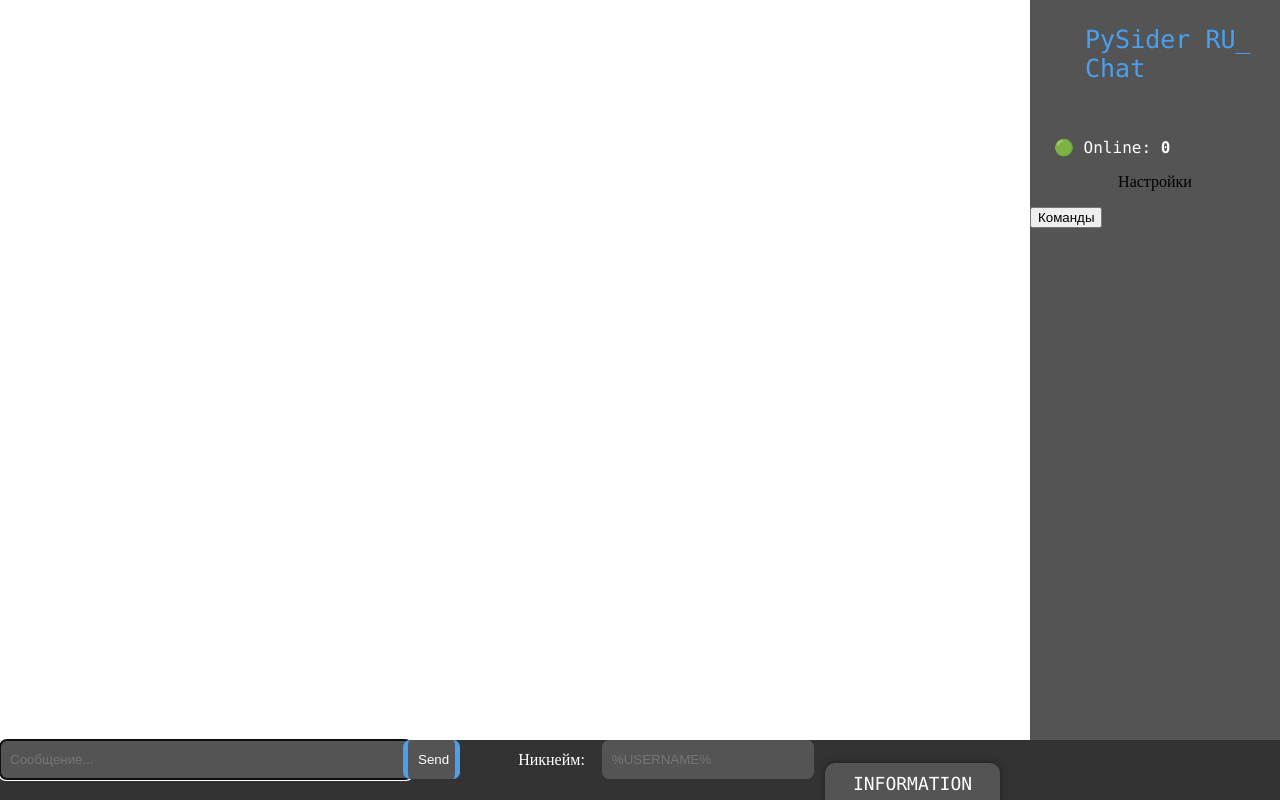
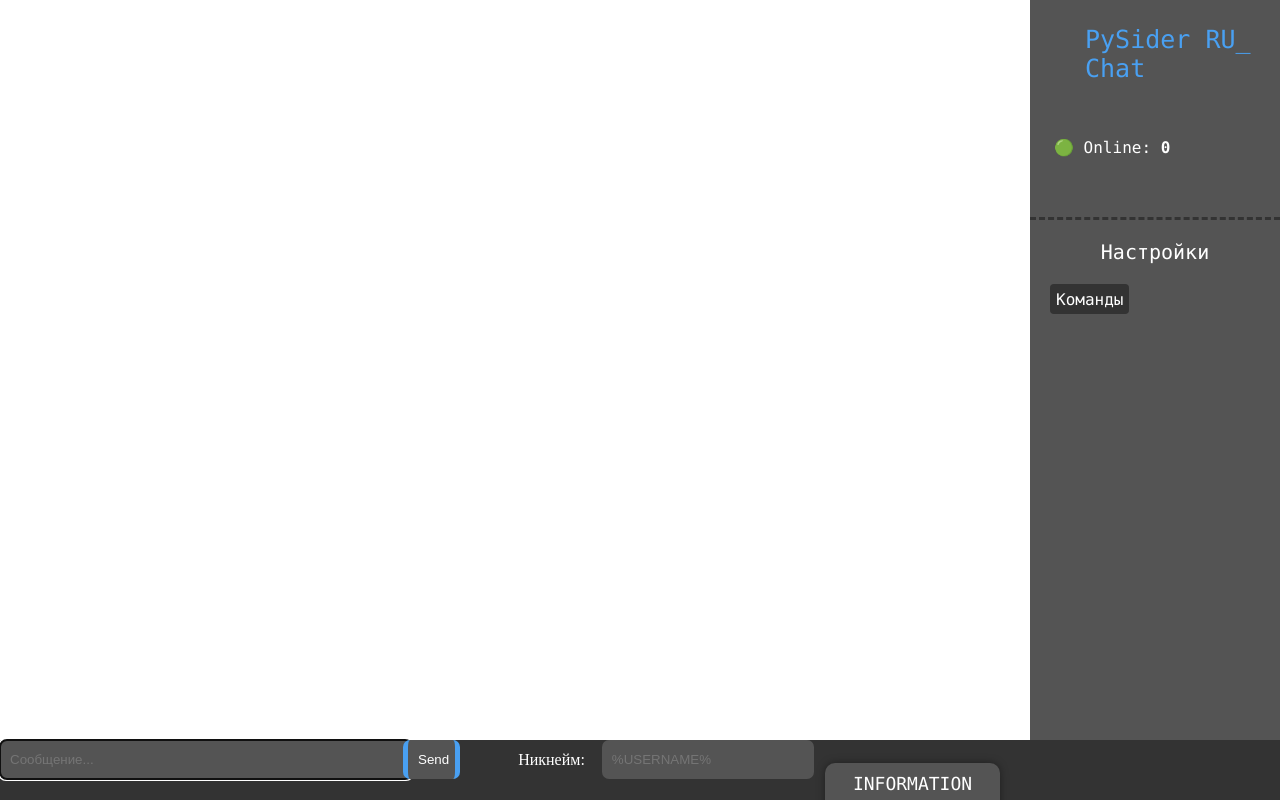
Before and after one commit to DanilTap/Node-web-chat, a website: page site/index.html in a window 1280 px wide. Drawn offline with nearby package versions, Linux system fonts and the light colour scheme; no server answers.

Commit message:
Update style.css

```diff
--- a/site/style.css
+++ b/site/style.css
@@ -69,6 +69,44 @@ body {
 	#users_online {
 		margin-left: 50px !important;
 	}
+}
+
+.settings {
+	margin-top: 60px;
+	display: block;
+	width: 100%;
+	border-top: 3px dashed #333;
+}
+
+#commands {
+	margin-left: 20px;
+	cursor: pointer;
+	float: left;
+	color: white;
+	font-family: 'Consolas';
+	font-size: 16px;
+	height: 30px;
+	background-color: #333;
+	border: 0;
+	border-radius: 4px;
+}
+
+#commands_list {
+	background-color: #545454;
+	width: 240px;
+	height: 85px;
+	right: 230px;
+	position: absolute;
+	border-radius: 5px;
+	font-family: 'Consolas';
+	color: white;
+	padding: 30px;
+}
+
+.settings_title {
+	color: white;
+	font-family: 'Consolas';
+	font-size: 20px;
 }
 
 .message_form {
```
